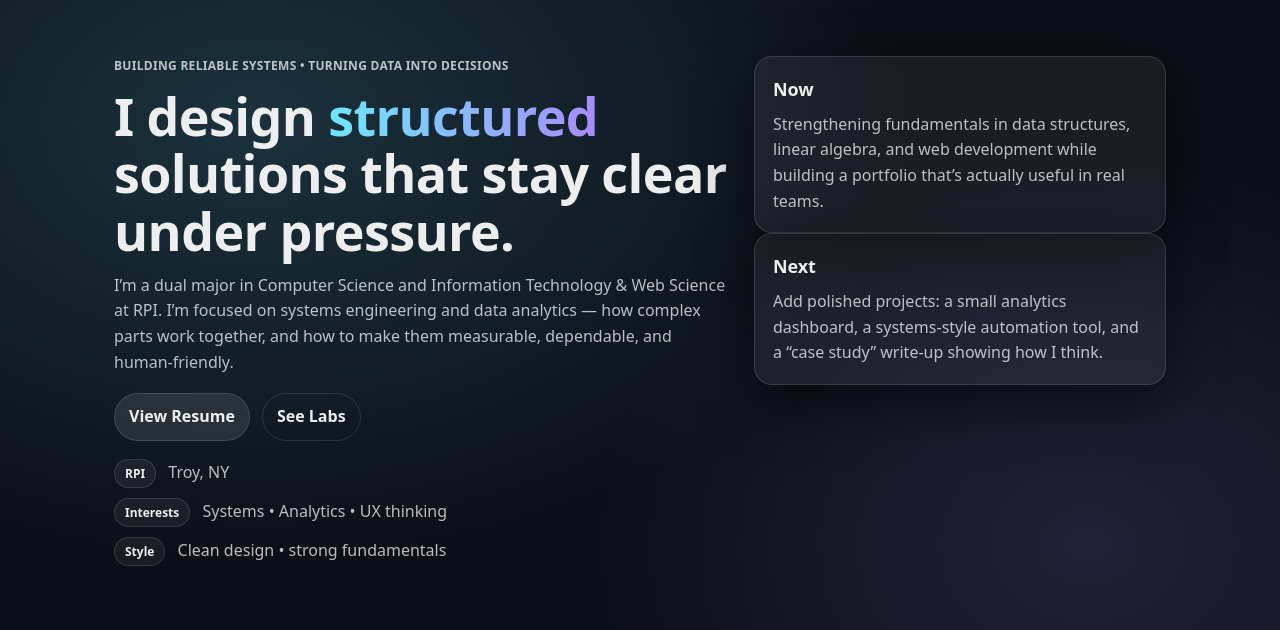
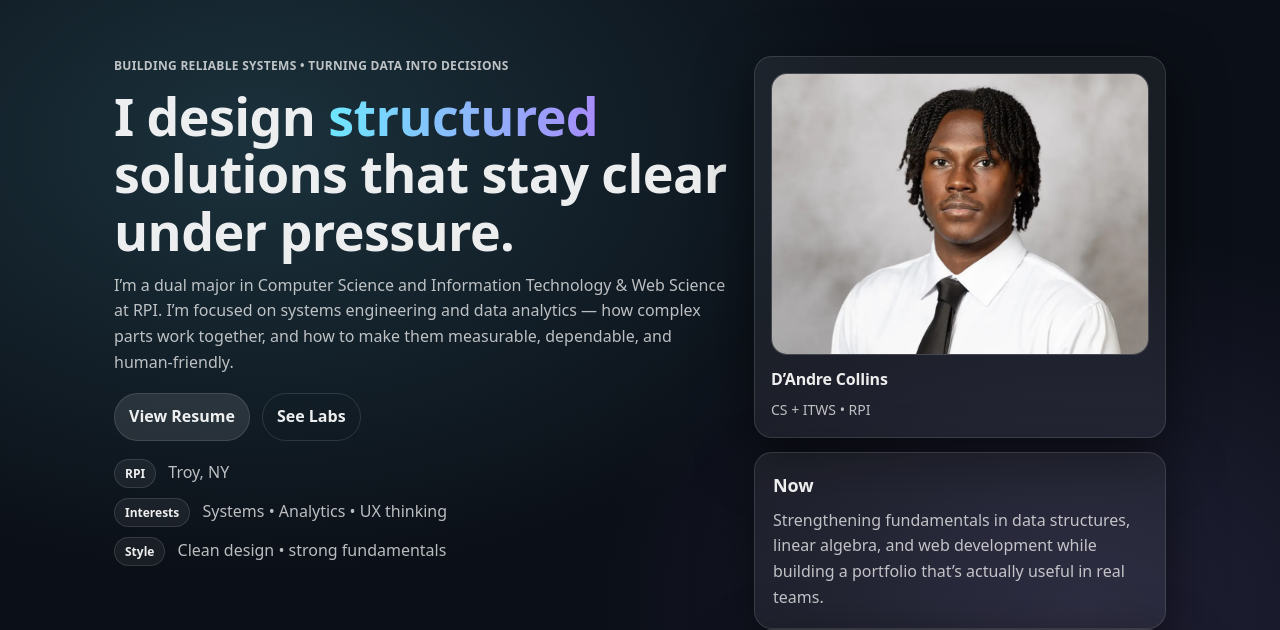
Before and after one commit to dandrecollins07-ctrl/itws-1100, a PHP site: page / in a window 1280 px wide. Shown: the part 89-719 px from the top of the page. Run offline with PHP 8.4, Linux system fonts and the light colour scheme.

Commit message:
Commit 3
Added headshot

```diff
--- a/iit/assets/css/site.css
+++ b/iit/assets/css/site.css
@@ -220,6 +220,50 @@ a:hover {
   color: var(--text);
   font-size: 12px;
   font-weight: 700;
+}
+
+/* =========================
+   Headshot
+   ========================= */
+
+.headshot-card {
+  background: rgba(255, 255, 255, 0.06);
+  border: 1px solid var(--border);
+  border-radius: var(--radius);
+  padding: 16px;
+  box-shadow: var(--shadow);
+  margin-bottom: 14px;
+}
+
+.headshot-frame {
+  border-radius: 16px;
+  border: 1px solid rgba(255, 255, 255, 0.14);
+  overflow: hidden;
+  background: rgba(255, 255, 255, 0.04);
+}
+
+.headshot-img {
+  display: block;
+  width: 100%;
+  height: 280px;
+  object-fit: cover;
+  object-position: center;
+}
+
+.headshot-caption {
+  padding-top: 12px;
+}
+
+.headshot-name {
+  margin: 0;
+  font-weight: 900;
+  letter-spacing: -0.2px;
+}
+
+.headshot-role {
+  margin: 6px 0 0 0;
+  color: var(--muted);
+  font-size: 14px;
 }
 
 /* =========================
--- a/iit/index.html
+++ b/iit/index.html
@@ -69,6 +103,25 @@
         </div>
 
         <div class="hero-right">
+          <div class="headshot-card">
+            <div class="headshot-frame">
+              <!--
+                HOW TO ADD YOUR PHOTO:
+                1) Put your image in: assets/images/headshot.jpg
+                2) Keep the name "headshot.jpg" OR update the src below.
+                3) Recommended: square-ish photo (or centered portrait).
+              -->
+              <img class="headshot-img"
+                   src="assets/images/headshot.png"
+                   alt="Headshot of D'Andre Collins">
+            </div>
+
+            <div class="headshot-caption">
+              <p class="headshot-name">D’Andre Collins</p>
+              <p class="headshot-role">CS + ITWS • RPI</p>
+            </div>
+          </div>
+
           <div class="card highlight">
             <h2 class="card-title">Now</h2>
             <p class="card-text">
```
Also changed, not shown: other parts of iit/assets/css/site.css (+5 -37 lines), other parts of iit/index.html (+64 -16 lines), iit/assets/images/headshot.png (added).
